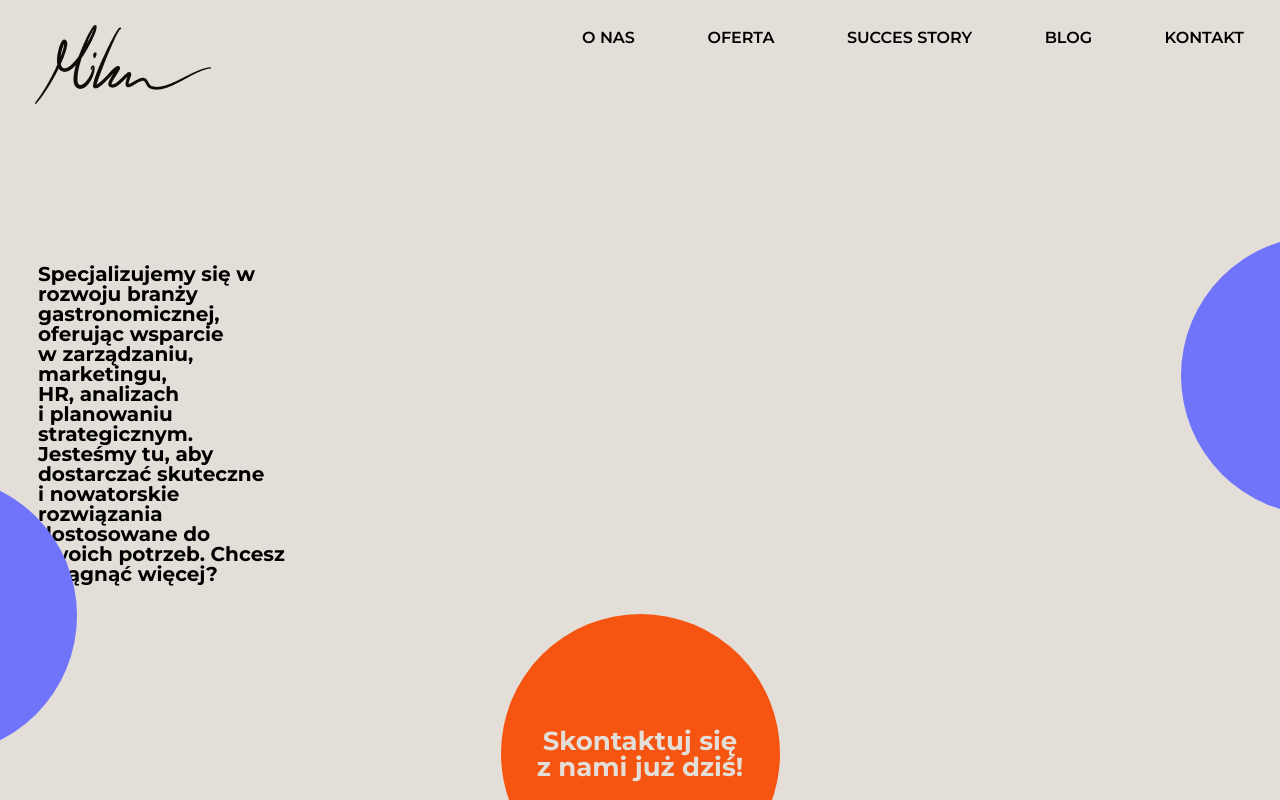
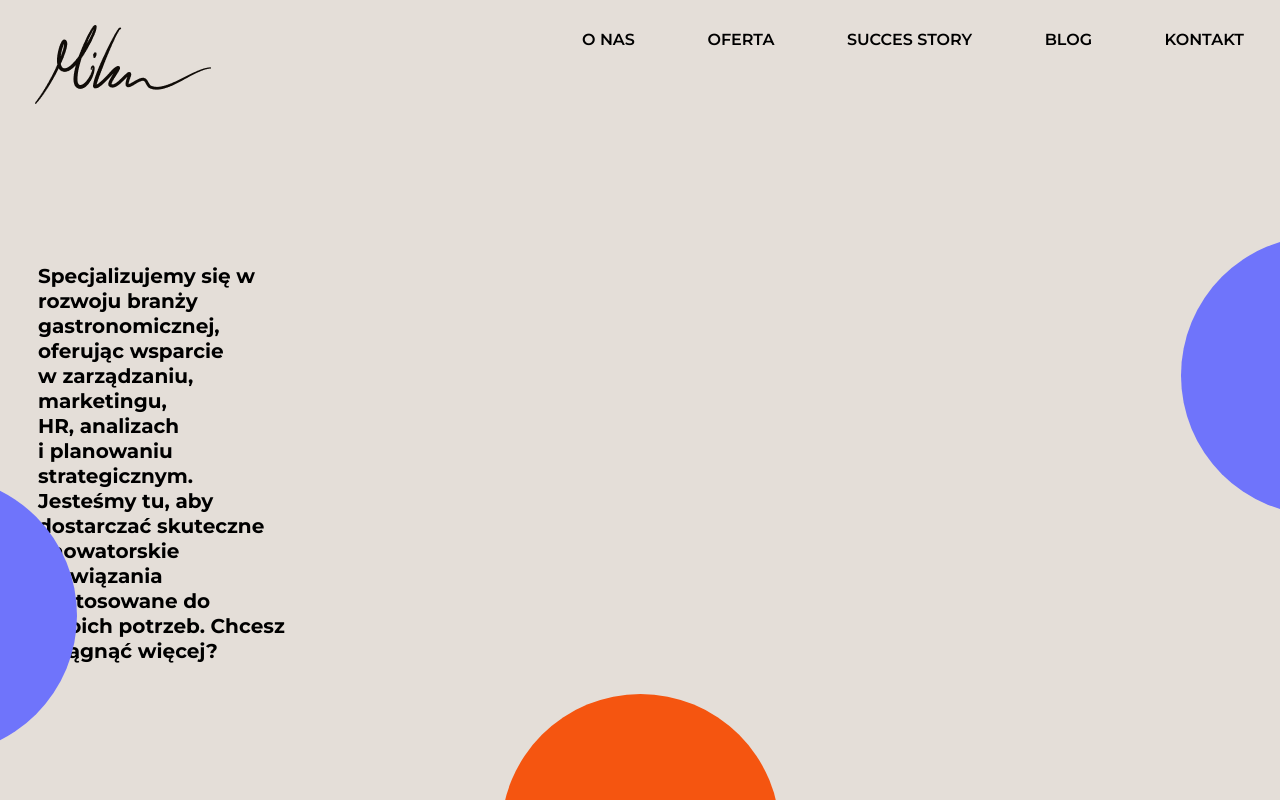
Before and after one commit to PIvSky/mgd_app, a React (Vite) app: page / in a window 1280 px wide. Shown: the top 800 px of the page. Built offline with nearby package versions, Linux system fonts and the light colour scheme.

Commit message:
added line-height to all mixins inside typography.scss

```diff
--- a/src/components/Home/Home.scss
+++ b/src/components/Home/Home.scss
@@ -81,7 +81,7 @@
         max-width: 400px;
         p {
             text-align: center;
-            @include content-italic
+            @include content-italic;
         }
 
         p:nth-child(2) {
--- a/src/styles/_typography.scss
+++ b/src/styles/_typography.scss
@@ -3,21 +3,25 @@
 @mixin lg-title {
     font-size: 68px;
     font-weight: bold;
+    line-height: 1.25;
 }
 
 @mixin lg-title__mobile {
     font-size: 26px;
     font-weight: bold;
+    line-height: 1.25;
 }
 
 @mixin md-title {
     font-size: 36px;
     font-weight: bold;
+    line-height: 1.25;
 }
 
 @mixin md-title__mobile {
     font-size: 20px;
     font-weight: bold;
+    line-height: 1.25;
 }
 
 // content
@@ -25,20 +29,24 @@
 @mixin content-italic {
     font-size: 12px;
     font-style: italic;
+    line-height: 1.25;
 }
 
 @mixin content-regular {
     font-size: 14px;
+    line-height: 1.25;
 }
 
 @mixin md-content {
     font-size: 12px;
     font-weight: bold;
+    line-height: 1.25;
 }
 
 @mixin lg-content {
     font-size: 20px;
     font-weight: bold;
+    line-height: 1.25;
 }
 
 // navigation
@@ -47,10 +55,12 @@
     font-size: 10px;
     font-weight: 600;
     letter-spacing: 12%;
+    line-height: 1.25;
 }
 
 @mixin nav-desktop {
     font-size: 16px;
     font-weight: 600;
     letter-spacing: 12%;
+    line-height: 1.25;
 }
```
